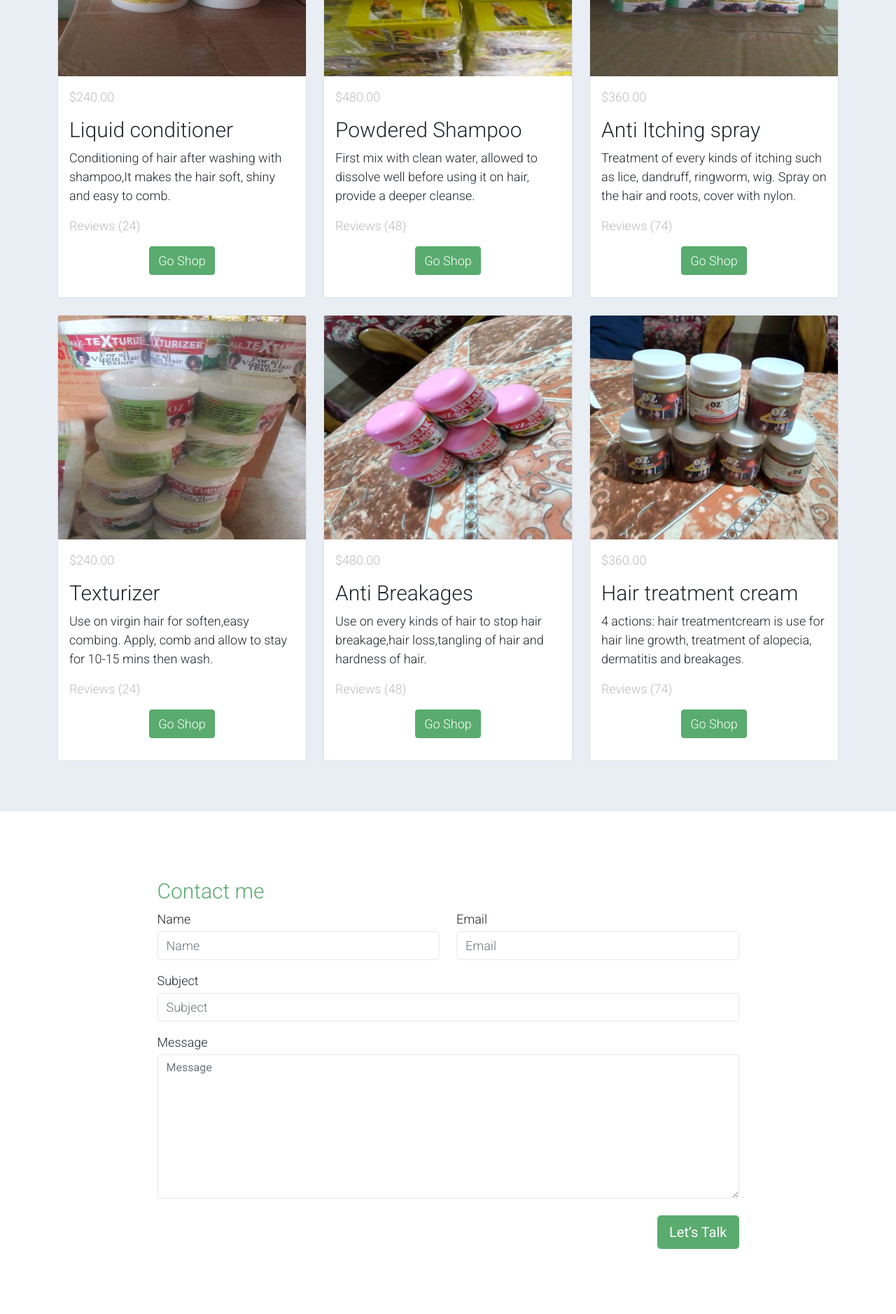
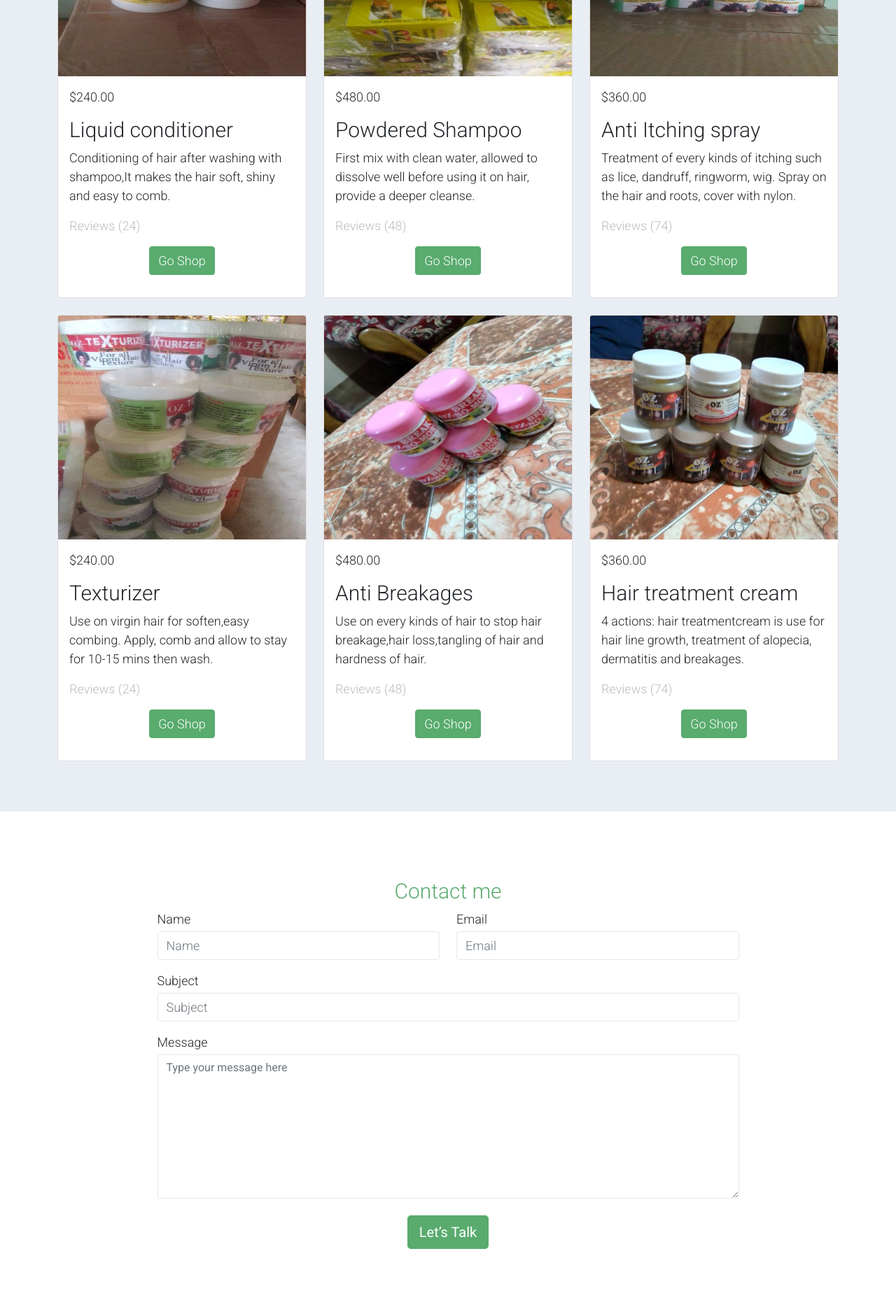
Before and after one commit to Porkalaikarthika/OZ-Glow, a plain HTML site: page index.html in a window 1280 px wide. Shown: the part 1120-2998 px from the top of the page at 70% size. Drawn offline with Linux system fonts and the light colour scheme.

```diff
--- a/index.html
+++ b/index.html
@@ -31,7 +31,7 @@
                     <a class="navbar-sm-brand text-light text-decoration-none" href="tel:010-020-0340">010-020-0340</a>
                 </div>
                 <div>
-                    <a class="text-light" href="https://fb.com/templatemo" target="_blank" rel="sponsored"><i class="fab fa-facebook-f fa-sm fa-fw me-2"></i></a>
+                    <a class="text-light" href="https://fb.com/" target="_blank" rel="sponsored"><i class="fab fa-facebook-f fa-sm fa-fw me-2"></i></a>
                     <a class="text-light" href="https://www.instagram.com/" target="_blank"><i class="fab fa-instagram fa-sm fa-fw me-2"></i></a>
                     <a class="text-light" href="https://twitter.com/" target="_blank"><i class="fab fa-twitter fa-sm fa-fw me-2"></i></a>
                     <a class="text-light" href="https://www.linkedin.com/" target="_blank"><i class="fab fa-linkedin fa-sm fa-fw"></i></a>
@@ -122,7 +122,7 @@
         <ol class="carousel-indicators">
             <li data-bs-target="#template-mo-zay-hero-carousel" data-bs-slide-to="0" class="active"></li>
             <li data-bs-target="#template-mo-zay-hero-carousel" data-bs-slide-to="1"></li>
-            <!-- <li data-bs-target="#template-mo-zay-hero-carousel" data-bs-slide-to="2"></li> -->
+
         </ol>
         <div class="carousel-inner">
             <div class="carousel-item active">
@@ -198,7 +198,7 @@
                         <div class="card-body">
 
 
-                                <p class="text-muted text-right">$240.00</p>
+                                <p class=" text-right">$240.00</p>
 
                             <h3 class="h2 text-decoration-none text-dark">Liquid conditioner</h3>
                             <p class="card-text">
@@ -217,7 +217,7 @@
                         <div class="card-body">
 
 
-                                <p class="text-muted text-right">$480.00</p>
+                                <p class=" text-right">$480.00</p>
 
                             <h3 class="h2 text-decoration-none text-dark">Powdered Shampoo</h3>
                             <p class="card-text">
@@ -236,7 +236,7 @@
                         <div class="card-body">
 
 
-                                <p class="text-muted text-right">$360.00</p>
+                                <p class=" text-right">$360.00</p>
 
                             <p class="h2 text-decoration-none text-dark">Anti Itching spray</p>
                             <p class="card-text">
@@ -257,7 +257,7 @@
                         <div class="card-body">
 
 
-                                <p class="text-muted text-right">$240.00</p>
+                                <p class=" text-right">$240.00</p>
 
                             <h3 class="h2 text-decoration-none text-dark">Texturizer</h3>
                             <p class="card-text">
@@ -276,7 +276,7 @@
                         <div class="card-body">
 
 
-                                <p class="text-muted text-right">$480.00</p>
+                                <p class=" text-right">$480.00</p>
 
                             <h3 class="h2 text-decoration-none text-dark">Anti Breakages</h3>
                             <p class="card-text">
@@ -295,7 +295,7 @@
                         <div class="card-body">
 
 
-                                <p class="text-muted text-right">$360.00</p>
+                                <p class="text-right">$360.00</p>
 
                             <p class="h2 text-decoration-none text-dark"> Hair treatment cream</p>
                             <p class="card-text">
@@ -318,7 +318,7 @@
         <div class="row py-5">
             <form class="col-md-9 m-auto" method="post" role="form">
                 <div class="row">
-                    <h3 class="h2 text-success" id="contact">Contact me</h3>
+                    <h3 class="h2 text-success text-center" id="contact">Contact me</h3>
                     <div class="form-group col-md-6 mb-3">
                         <label for="inputname">Name</label>
                         <input type="text" class="form-control mt-1" id="name" name="name" placeholder="Name">
@@ -334,11 +334,11 @@
                 </div>
                 <div class="mb-3">
                     <label for="inputmessage">Message</label>
-                    <textarea class="form-control mt-1" id="message" name="message" placeholder="Message" rows="8"></textarea>
+                    <textarea class="form-control mt-1" id="message" name="message" placeholder="Type your message here" rows="8"></textarea>
                 </div>
                 <div class="row">
-                    <div class="col text-end mt-2">
-                        <button type="submit" class="btn btn-success btn-lg px-3">Let’s Talk</button>
+                    <div class="col text-center mt-2">
+                        <button type="submit" class="btn btn-success btn-lg px-3 text-center">Let’s Talk</button>
                     </div>
                 </div>
             </form>
```
